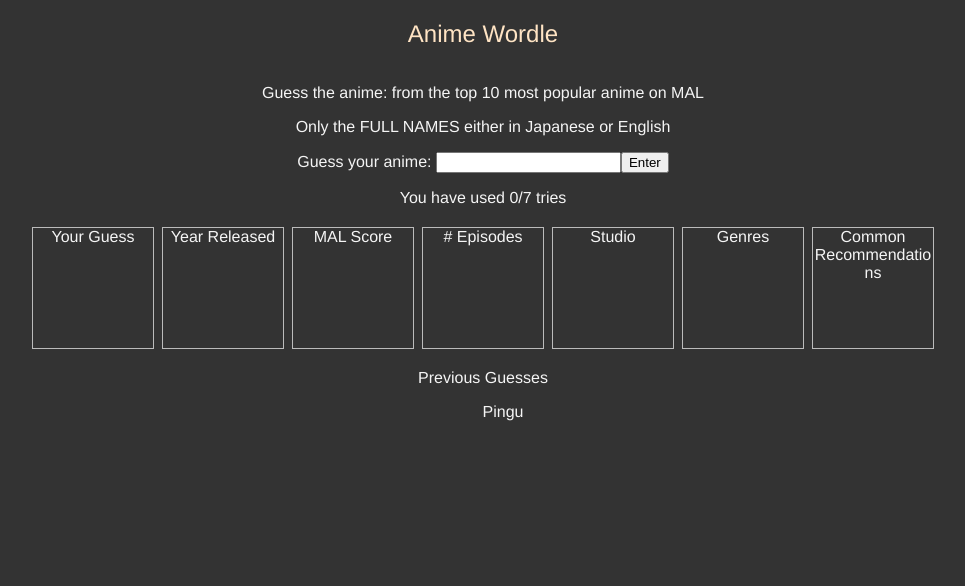
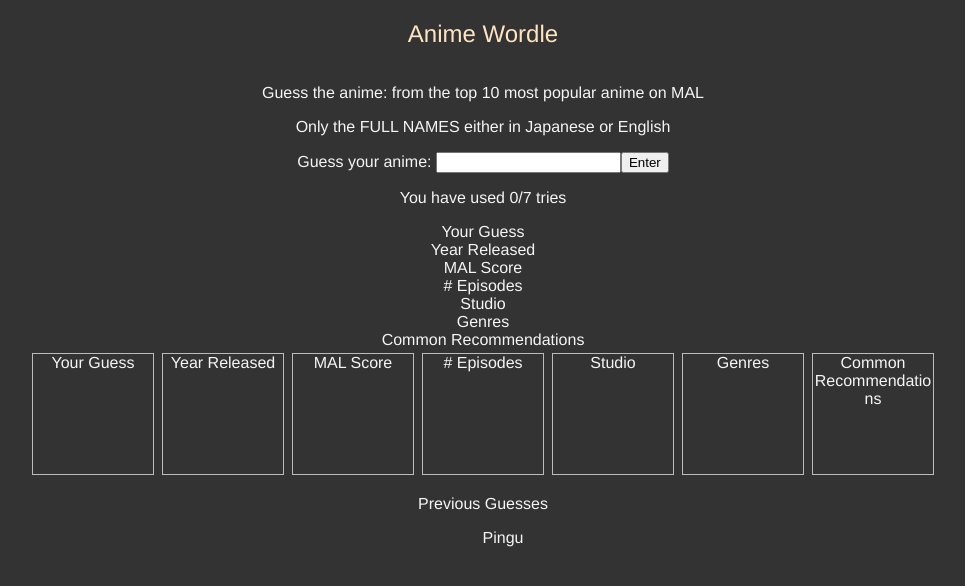
Before and after one commit to JLi7733/UncommonHacks23, a React (Create React App) app: page / in a window 1280 px wide. Shown: the top 586 px of the page, without its empty margins (157-1122 px from the left). Built offline with nearby package versions, Linux system fonts and the light colour scheme.

Commit message:
Some wordle bubbles

```diff
--- a/src/App.tsx
+++ b/src/App.tsx
@@ -1,12 +1,15 @@
 import * as React from "react";
 import { useState, useEffect } from "react";
 import Grid from "./components/Grid";
+import Row from "./components/Row";
 
 var data = require("./solutions.json");
 
+const allAnime = [];
 const allTitles = [];
 for (let i = 0; i < 10; i++) {
   allTitles.push([data.data[i].node.title]);
+  allAnime.push(data.data[i].node);
 }
 
 function getRandomNumber(): number {
@@ -81,7 +84,8 @@
       <input type="text" id="guess" value={guess} onChange={guessInput}></input>
       <button onClick={onClick}>Enter</button>
       <p>You have used {tries}/7 tries</p>
-      <Grid guesses={previousGuesses} currentGuess={guess} turn={tries} />
+      <Row guess={null} header={true} empty_guess={false} />
+      <Grid guesses={previousGuesses} currentGuess={lastGuess} turn={tries} />
       <figure>
         Previous Guesses
         <ul>
--- a/src/components/Grid.tsx
+++ b/src/components/Grid.tsx
@@ -1,20 +1,20 @@
 // src/components/Grid.js
 
-import React from 'react'
-import Row from './Row'
+import React from "react";
+import Row from "./Row";
 
 interface GridProps {
-    guesses: any[];
-    currentGuess: any;
-    turn: any;
+  guesses: any[];
+  currentGuess: any;
+  turn: any;
 }
 
 export default function Grid({ guesses, currentGuess, turn }: GridProps) {
   return (
     <div>
       {guesses.map((g, i) => {
-        return <Row key={i} />
+        return <Row key={i} guess={null} empty_guess={true} header={false} />;
       })}
     </div>
-  )
+  );
 }
--- a/src/components/Row.tsx
+++ b/src/components/Row.tsx
@@ -2,7 +2,33 @@
 
 import React from "react";
 
-export default function Row() {
+interface RowProps {
+  guess: any;
+  empty_guess: boolean;
+  header: boolean;
+}
+
+export default function Row({ guess, empty_guess, header }: RowProps) {
+  // Prompt entering next guess
+  if (empty_guess) {
+  }
+
+  // Header
+  if (header) {
+    return (
+      <div className="row_header">
+        <div>Your Guess</div>
+        <div>Year Released</div>
+        <div>MAL Score</div>
+        <div># Episodes</div>
+        <div>Studio</div>
+        <div>Genres</div>
+        <div>Common Recommendations</div>
+      </div>
+    );
+  }
+
+  // Fill out all remaining guessed things
   return (
     <div className="row">
       <div>Your Guess</div>
```
Also changed, not shown: src/StringToAnimeId.tsx (added, +9 -0 lines).
